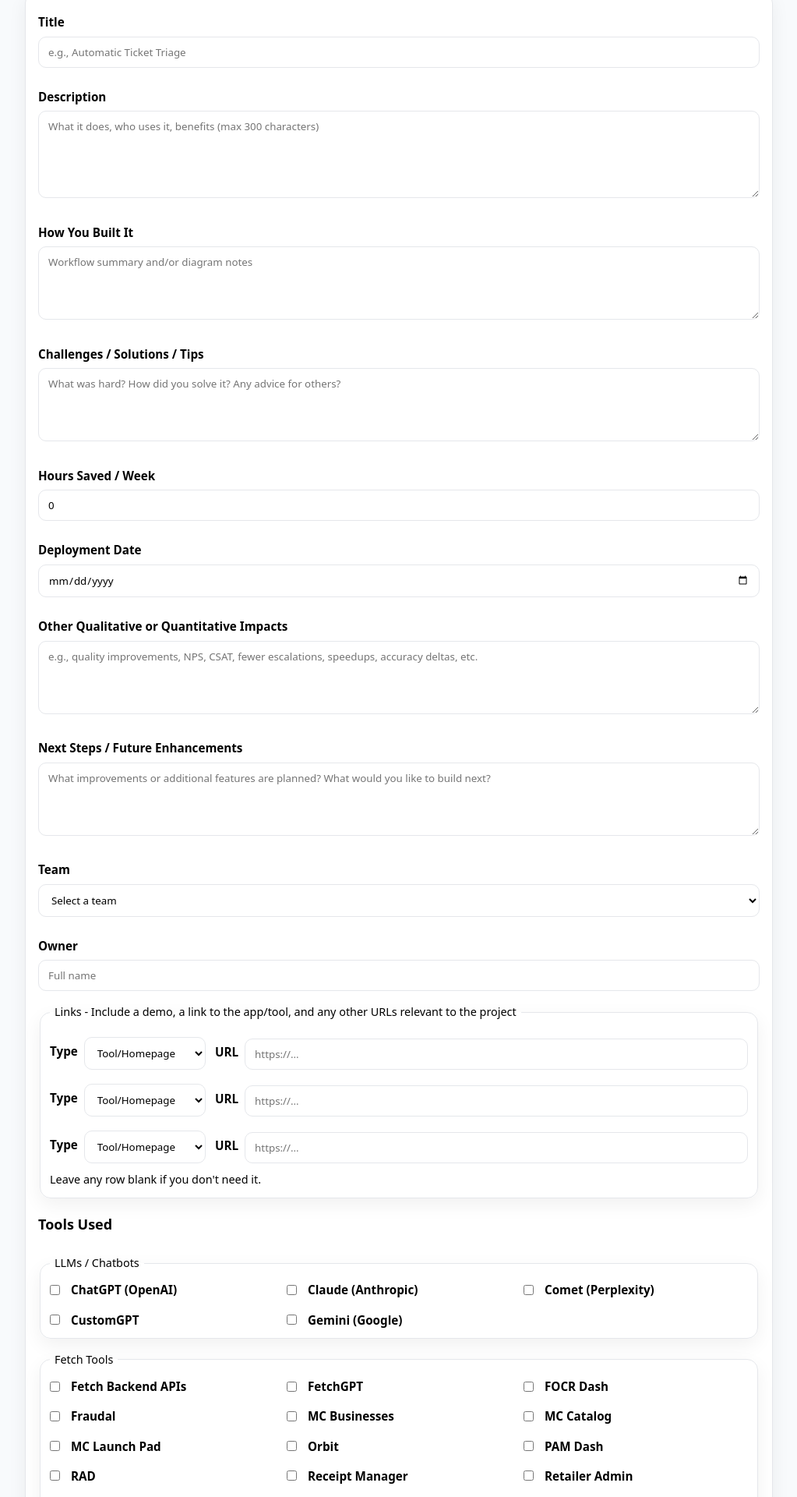
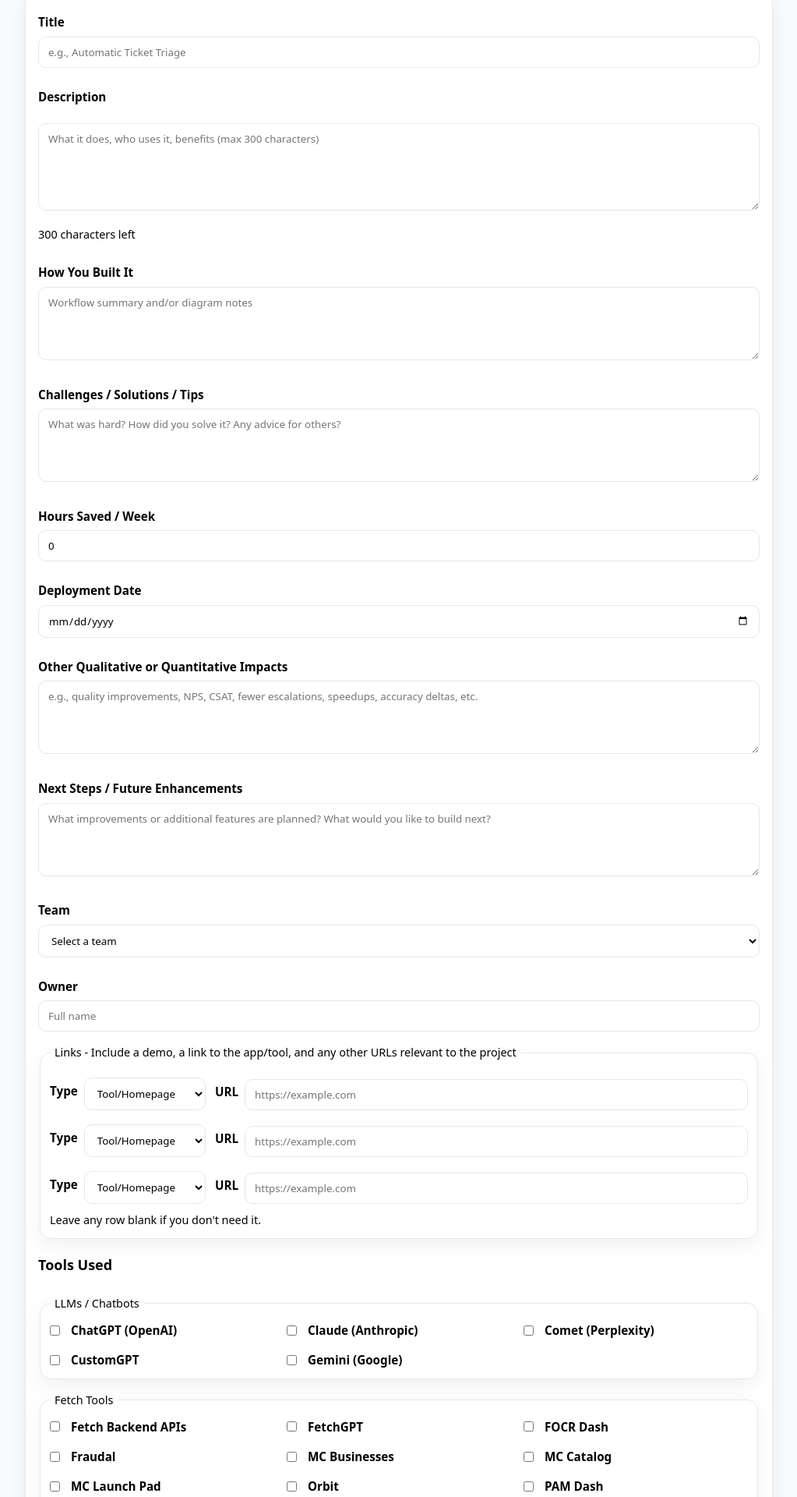
Before and after one commit to brianjohnson26/fetchops-ai-project-catalog, a Next.js app: page /projects/new in a window 1280 px wide. Shown: the part 185-2105 px from the top of the page at 78% size, without its empty margins (128-1151 px from the left). Built offline with nearby package versions, Linux system fonts and the light colour scheme; no server answers.

Commit message:
Version 1.3: Enforce 300-char Description limit (DB @db.VarChar(300) + UI maxLength/counter + server guard). Fix new project page and submit route; update schema.prisma.

```diff
--- a/src/app/projects/new/page.tsx
+++ b/src/app/projects/new/page.tsx
@@ -1,92 +1,121 @@
-import React from "react";
+'use client';
 
-/** Canonical tool groups (v1) with free-text “Other” per group */
+import * as React from 'react';
+
+/** Canonical tool groups (v1) with free-text "Other" per group */
 const GROUPS: { key: string; label: string; items: string[] }[] = [
   {
-    key: "llms",
-    label: "LLMs / Chatbots",
-    items: ["ChatGPT (OpenAI)", "Claude (Anthropic)", "Comet (Perplexity)", "CustomGPT", "Gemini (Google)"]
+    key: 'llms',
+    label: 'LLMs / Chatbots',
+    items: ['ChatGPT (OpenAI)', 'Claude (Anthropic)', 'Comet (Perplexity)', 'CustomGPT', 'Gemini (Google)'],
   },
   {
-    key: "fetch",
-    label: "Fetch Tools",
+    key: 'fetch',
+    label: 'Fetch Tools',
     items: [
-      "Fetch Backend APIs",
-      "FetchGPT",
-      "FOCR Dash",
-      "Fraudal",
-      "MC Businesses",
-      "MC Catalog",
-      "MC Launch Pad",
-      "Orbit",
-      "PAM Dash",
-      "RAD",
-      "Receipt Manager",
-      "Retailer Admin",
-      "Supportal",
-      "ZAF"
+      'Fetch Backend APIs',
+      'FetchGPT',
+      'FOCR Dash',
+      'Fraudal',
+      'MC Businesses',
+      'MC Catalog',
+      'MC Launch Pad',
+      'Orbit',
+      'PAM Dash',
+      'RAD',
+      'Receipt Manager',
+      'Retailer Admin',
+      'Supportal',
+      'ZAF',
     ],
   },
   {
-    key: "apps",
-    label: "Core 3P Platforms / Integrations",
+    key: 'apps',
+    label: 'Core 3P Platforms / Integrations',
     items: [
-      "Agent Assist (Forethought)",
-      "Confluence",
-      "Google Docs",
-      "Google Drive",
-      "Google Sheets",
-      "Google Slides",
-      "Jira",
-      "Kount",
-      "Scout (Forethought)",
-      "Slack",
-      "Zendesk"
-    ]
+      'Agent Assist (Forethought)',
+      'Confluence',
+      'Google Docs',
+      'Google Drive',
+      'Google Sheets',
+      'Google Slides',
+      'Jira',
+      'Kount',
+      'Scout (Forethought)',
+      'Slack',
+      'Zendesk',
+    ],
   },
   {
-    key: "data",
-    label: "Data",
-    items: ["Airtable", "Grafana", "Hex", "Snowflake", "Supabase", "Tableau", "Unblocked"]
+    key: 'data',
+    label: 'Data',
+    items: ['Airtable', 'Grafana', 'Hex', 'Snowflake', 'Supabase', 'Tableau', 'Unblocked'],
   },
   {
-    key: "automation",
-    label: "AI / Automation / Coding & Dev Frameworks",
+    key: 'automation',
+    label: 'AI / Automation / Coding & Dev Frameworks',
     items: [
-      "Bitbucket",
-      "ChatGPT Agent",
-      "Chrome Extension",
-      "Cursor",
-      "Express",
-      "Gamma",
-      "Github",
-      "Google Apps Script",
-      "Loveable",
-      "n8n",
-      "Node.JS",
-      "NotebookLM",
-      "Open AI API",
-      "Playwright",
-      "Python",
-      "Replit",
-      "Slackbots / API",
-      "Streamlit",
-      "VS Code",
-      "Zapier",
-      "Zendesk API / Macros"
+      'Bitbucket',
+      'ChatGPT Agent',
+      'Chrome Extension',
+      'Cursor',
+      'Express',
+      'Gamma',
+      'Github',
+      'Google Apps Script',
+      'Loveable',
+      'n8n',
+      'Node.JS',
+      'NotebookLM',
+      'Open AI API',
+      'Playwright',
+      'Python',
+      'Replit',
+      'Slackbots / API',
+      'Streamlit',
+      'VS Code',
+      'Zapier',
+      'Zendesk API / Macros',
     ],
   },
 ];
 
+const DESC_MAX = 300;
+
 export default function NewProject() {
+  const [desc, setDesc] = React.useState<string>('');
+  const remaining = DESC_MAX - desc.length;
+
   return (
     <div className="grid">
       <h1 className="text-xl font-semibold">Add Project</h1>
 
-      <form method="POST" action="/projects/new/submit" className="card grid" style={{ gridTemplateColumns: "1fr" }}>
+      <form
+        method="POST"
+        action="/projects/new/submit"
+        className="card grid"
+        style={{ gridTemplateColumns: '1fr' }}
+      >
         {/* Admin & basics */}
-        <label>Title<input name="title" placeholder="e.g., Automatic Ticket Triage" required /></label>
-        <label>Description<textarea name="description" rows={5} placeholder="What it does, who uses it, benefits (max 300 characters)" maxLength={300} required /></label>
+        <label>
+          Title
+          <input name="title" placeholder="e.g., Automatic Ticket Triage" required />
+        </label>
+
+        <label htmlFor="description">Description</label>
+        <textarea
+          id="description"
+          name="description"
+          rows={5}
+          placeholder="What it does, who uses it, benefits (max 300 characters)"
+          maxLength={DESC_MAX}
+          value={desc}
+          onChange={(e) => setDesc(e.target.value)}
+          required
+        />
+        <div className="small mt-1" aria-live="polite">
+          {remaining} characters left
+        </div>
 
         {/* NEW FIELDS */}
         <label>
@@ -107,7 +136,10 @@ export default function NewProject() {
           />
         </label>
 
-        <label>Hours Saved / Week<input type="number" name="hoursSavedPerWeek" min={0} defaultValue={0} /></label>
+        <label>
+          Hours Saved / Week
+          <input type="number" name="hoursSavedPerWeek" min={0} defaultValue={0} />
+        </label>
 
         <label>
           Deployment Date
@@ -149,14 +181,28 @@ export default function NewProject() {
           </select>
         </label>
 
-        <label>Owner<input name="owner" placeholder="Full name" required /></label>
+        <label>
+          Owner
+          <input name="owner" placeholder="Full name" required />
+        </label>
 
         {/* Links (optional, up to 3) */}
         <fieldset className="card" style={{ padding: 12 }}>
-          <legend className="text-sm" style={{ padding: "0 6px" }}>Links - Include a demo, a link to the app/tool, and any other URLs relevant to the project</legend>
+          <legend className="text-sm" style={{ padding: '0 6px' }}>
+            Links - Include a demo, a link to the app/tool, and any other URLs relevant to the project
+          </legend>
 
           {[1, 2, 3].map((i) => (
-            <div key={i} className="grid" style={{ gridTemplateColumns: "200px 1fr", gap: 12, alignItems: "end", marginTop: i === 1 ? 0 : 8 }}>
+            <div
+              key={i}
+              className="grid"
+              style={{
+                gridTemplateColumns: '200px 1fr',
+                gap: 12,
+                alignItems: 'end',
+                marginTop: i === 1 ? 0 : 8,
+              }}
+            >
               <label>
                 Type
                 <select name={`link_type_${i}`}>
@@ -168,7 +214,7 @@ export default function NewProject() {
               </label>
               <label>
                 URL
-                <input name={`link_url_${i}`} placeholder="https://…" />
+                <input name={`link_url_${i}`} placeholder="https://example.com" />
               </label>
             </div>
           ))}
@@ -176,13 +222,15 @@ export default function NewProject() {
         </fieldset>
 
         {/* Grouped tools */}
-        <div className="grid" style={{ gridTemplateColumns: "1fr" }}>
+        <div className="grid" style={{ gridTemplateColumns: '1fr' }}>
           <h2 className="font-semibold">Tools Used</h2>
 
           {GROUPS.map((g) => (
             <fieldset key={g.key} className="card" style={{ padding: 12 }}>
-              <legend className="text-sm" style={{ padding: "0 6px" }}>{g.label}</legend>
-              <div className="grid" style={{ gridTemplateColumns: "repeat(3, minmax(0, 1fr))" }}>
+              <legend className="text-sm" style={{ padding: '0 6px' }}>
+                {g.label}
+              </legend>
+              <div className="grid" style={{ gridTemplateColumns: 'repeat(3, minmax(0, 1fr))' }}>
                 {g.items.map((name) => (
                   <label key={name} className="flex items-center gap-2">
                     <input type="checkbox" name="toolNames" value={name} /> {name}
@@ -194,7 +242,7 @@ export default function NewProject() {
 
           {/* Single Other field for all categories */}
           <fieldset className="card" style={{ padding: 12 }}>
-            <legend className="text-sm" style={{ padding: "0 6px" }}>Other Tools</legend>
+            <legend className="text-sm" style={{ padding: '0 6px' }}>Other Tools</legend>
             <label>
               Other tools not listed above (comma-separated)
               <input name="other_tools" placeholder="e.g., Cohere, Supabase Functions, Custom API" />
```
Also changed, not shown: src/app/projects/new/submit/route.ts (+39 -21 lines).
